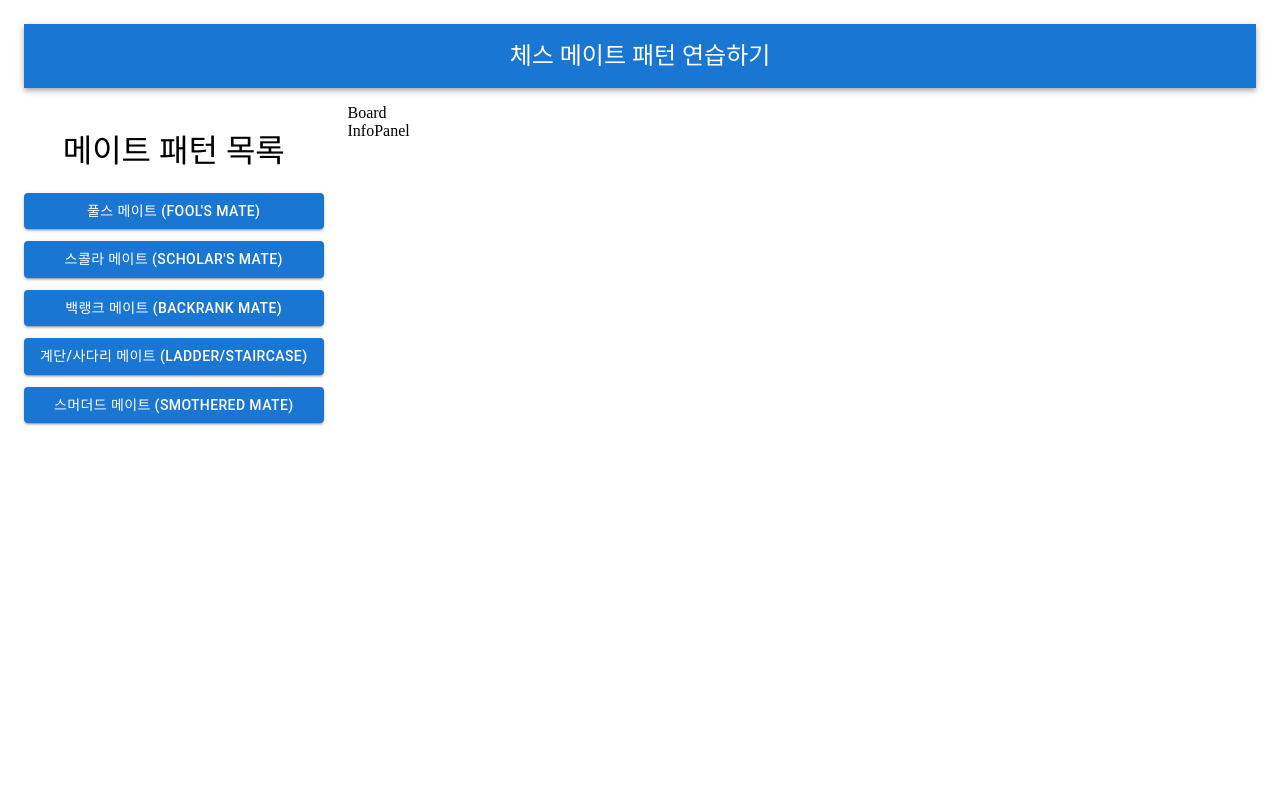
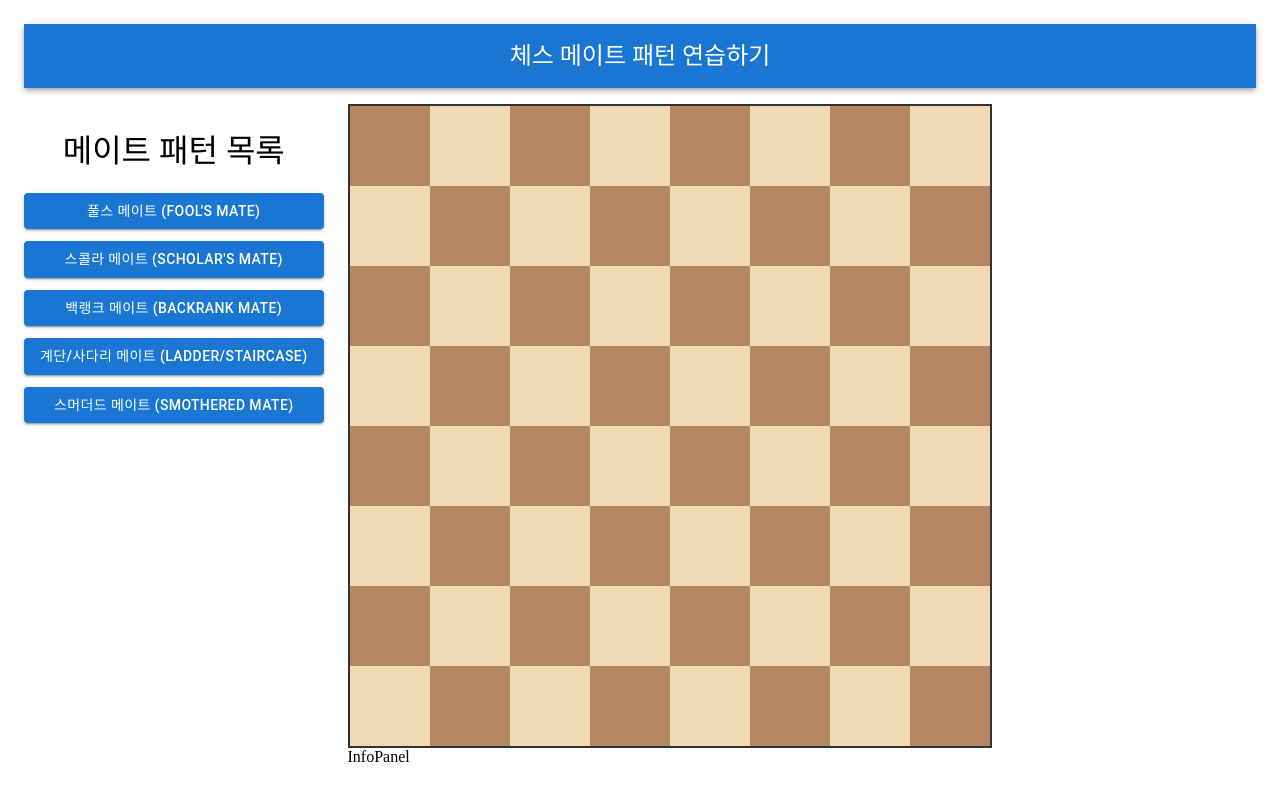
Before and after one commit to NaturalSoda4552/chess-mate-pattern, a React (Vite) app: page / in a window 1280 px wide. Built offline with nearby package versions, Linux system fonts and the light colour scheme.

Commit message:
feat(Board.js): Board 컴포넌트 styled-components로 구현 & 체스판 UI 생성

```diff
--- a/src/components/Board.jsx
+++ b/src/components/Board.jsx
@@ -1,5 +1,50 @@
-const Board = () => {
-  return <div>Board</div>;
+import styled from 'styled-components';
+
+const BoardContainer = styled.div`
+  width: 640px;
+  height: 640px;
+  display: grid;
+  grid-template-columns: repeat(8, 1fr);
+  border: 2px solid #333;
+`;
+
+const Square = styled.div`
+  width: 80px;
+  height: 80px;
+  display: flex;
+  align-items: center;
+  justify-content: center;
+
+  background-color: ${(props) => (props.$isLight ? '#f0d9b5' : '#b58863')};
+
+  ${(props) =>
+    props.$isSelected &&
+    `background-color:
+      #6495ED;`}
+
+  ${(props) =>
+    props.$isValidMove && `box-shadow: inset 0 0 0 5px rgba(0, 255, 0, 0.5);`}
+`;
+
+const Board = ({ board }) => {
+  return (
+    <BoardContainer>
+      {board
+        .getGrid()
+        .flat()
+        .map((piece, index) => {
+          const row = Math.floor(index / 8);
+          const col = index % 8;
+
+          // 체스 좌표 문자열
+          const squareName = String.fromCharCode(97 + col) + (8 - row);
+          // 칸 색상 밝기 여부
+          const isLight = (row + col) % 2 !== 0;
+
+          return <Square key={squareName} $isLight={isLight}></Square>;
+        })}
+    </BoardContainer>
+  );
 };
 
 export default Board;
--- a/src/model/Board.js
+++ b/src/model/Board.js
@@ -112,5 +112,12 @@ export default class Board {
   getTurn() {
     return this.#turn;
   }
+  /**
+   * 현재 체스판을 8x8 2차원 배열로 반환한다.
+   * @returns {Array<Array<import('../model/Piece.js').Piece | null>>}
+   */
+  getGrid() {
+    return this.#grid;
+  }
   //#endregion
 }
--- a/src/pages/MainPage.jsx
+++ b/src/pages/MainPage.jsx
@@ -4,15 +4,21 @@ import Board from '../components/Board';
 import InfoPanel from '../components/InfoPanel';
 
 import { MatePatterns } from '../data/MatePatterns.js';
+import ChessManager from '../model/ChessManager.js';
 
 import { Grid, Box } from '@mui/material';
 
 const title = '체스 메이트 패턴 연습하기';
 
 const MainPage = () => {
+  const chessManager = new ChessManager();
+  chessManager.loadPattern(null);
+
+  // PatternSelector 컴포넌트에서 사용하는 함수
   const handlePatternSelect = (patternId) => {
-    console.log(`Selected pattern ID: ${patternId}`);
+    chessManager.loadPattern(patternId);
   };
+
   return (
     <Box sx={{ padding: 2 }}>
       <Header title={title} />
@@ -24,7 +30,7 @@ const MainPage = () => {
           />
         </Grid>
         <Grid>
-          <Board />
+          <Board board={chessManager.getBoard()} />
           <InfoPanel />
         </Grid>
       </Grid>
```
Also changed, not shown: 1 other file (tests, documents, lock files or other folders).
